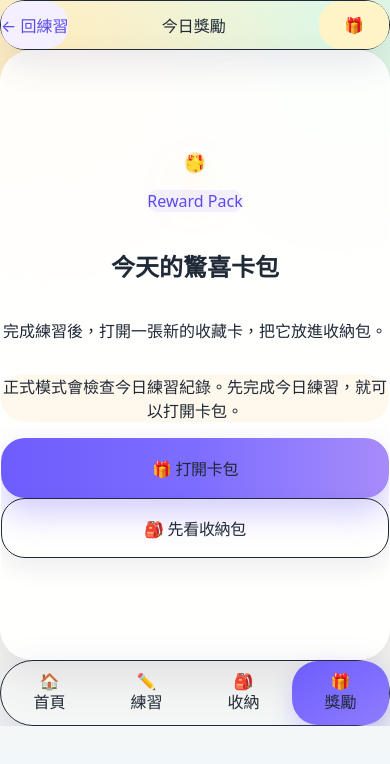
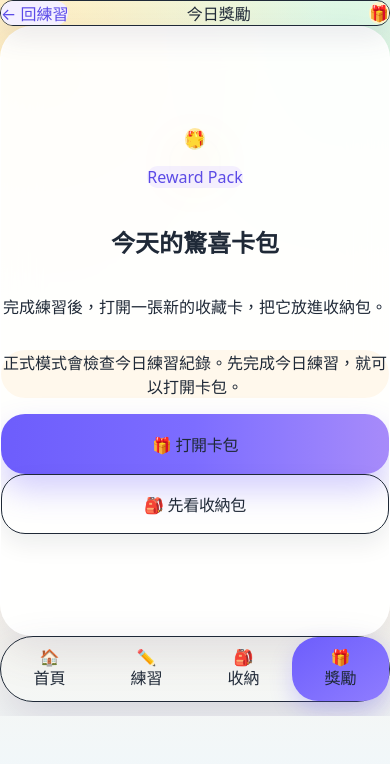
Before and after one commit to daisanity-svg/star-practice-pwa, a Next.js app: page /reward in a window 390 px wide. Shown: the top 764 px of the page. Built offline with nearby package versions, Linux system fonts and the light colour scheme; no server answers.

Commit message:
Make kid top bar compact on mobile

```diff
--- a/components/KidTopBar.tsx
+++ b/components/KidTopBar.tsx
@@ -7,17 +7,17 @@ type KidTopBarProps = {
   rightLabel?: string;
 };
 
-export function KidTopBar({ title, backHref = '/', backLabel = '回首頁', rightLabel }: KidTopBarProps) {
+export function KidTopBar({ title, backHref = '/', backLabel = '首頁', rightLabel }: KidTopBarProps) {
   return (
-    <div className="sticky top-3 z-20 mb-4 flex items-center justify-between gap-3 rounded-[28px] border border-white/70 bg-white/80 p-2 shadow-[0_14px_35px_rgba(77,68,111,0.12)] backdrop-blur-xl">
+    <div className="sticky top-2 z-20 mb-3 flex min-w-0 items-center gap-2 rounded-[24px] border border-white/80 bg-white/88 p-1.5 shadow-[0_10px_28px_rgba(77,68,111,0.12)] backdrop-blur-xl">
       <Link
         href={backHref}
-        className="flex min-h-[48px] items-center justify-center rounded-[22px] bg-[#f4f0ff] px-4 text-base font-black text-[#5b4be8] active:scale-[0.98]"
+        className="flex h-11 shrink-0 touch-manipulation items-center justify-center rounded-[20px] bg-[#f4f0ff] px-3 text-sm font-black text-[#5b4be8] active:scale-[0.98]"
       >
         ← {backLabel}
       </Link>
-      <div className="min-w-0 flex-1 text-center text-lg font-black text-ink">{title}</div>
-      <div className="flex min-h-[48px] min-w-[70px] items-center justify-center rounded-[22px] bg-[#fff4c8] px-3 text-base font-black text-amber-900">
+      <div className="min-w-0 flex-1 truncate text-center text-base font-black text-ink">{title}</div>
+      <div className="flex h-11 min-w-12 shrink-0 items-center justify-center rounded-[20px] bg-[#fff4c8] px-3 text-lg font-black text-amber-900">
         {rightLabel ?? '⭐'}
       </div>
     </div>
```
